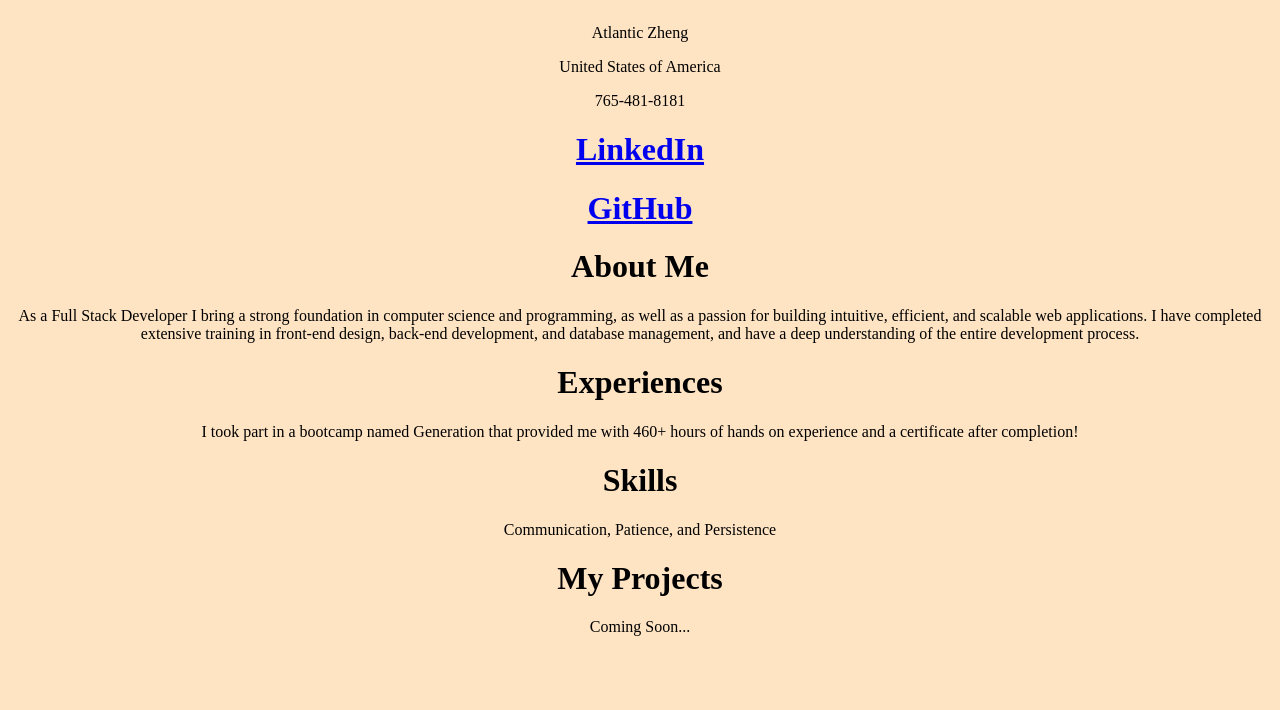
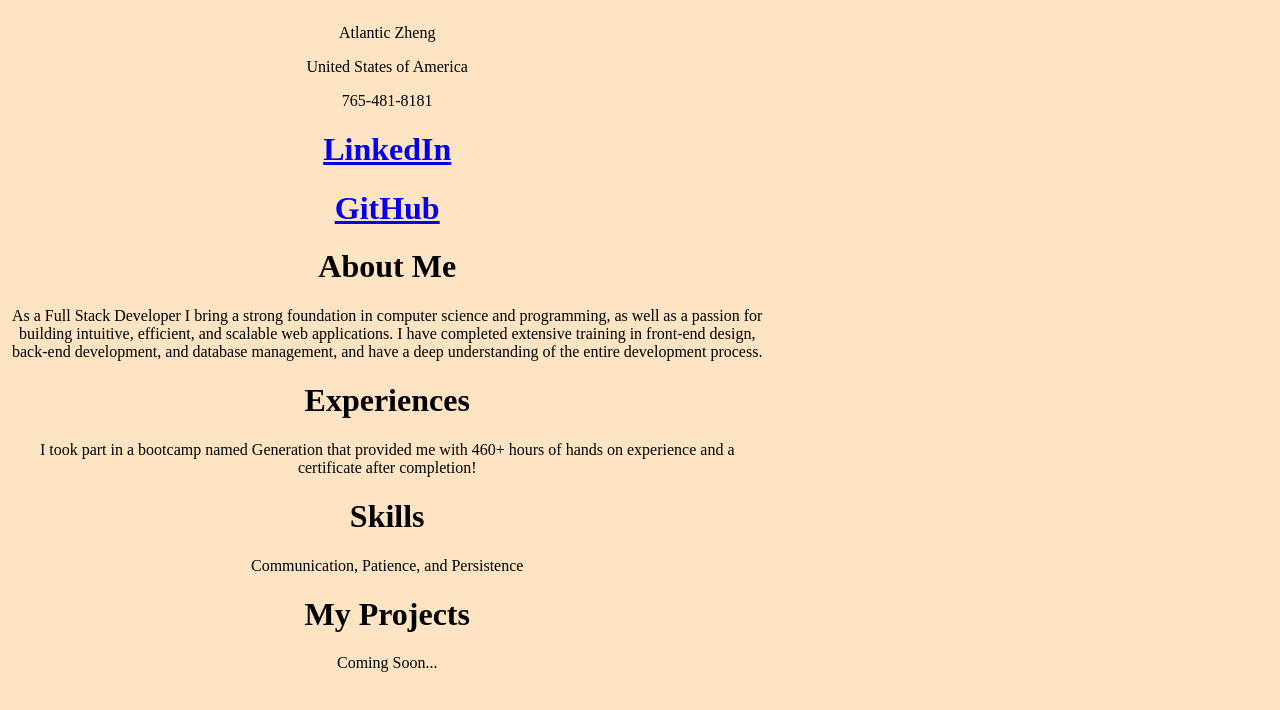
Before and after one commit to 0xAxew/Porfolio, a plain HTML site: page Atlantics Portfolio/index.html in a window 1280 px wide. Drawn offline with Linux system fonts and the light colour scheme.

Commit message:
Update style.css

```diff
--- a/Atlantics Portfolio/style.css
+++ b/Atlantics Portfolio/style.css
@@ -1,8 +1,12 @@
 .color {
-    width: 100%;
+    width: 60%;
     height: 1000px;
     overflow: hidden;
   }
   html {
     background-color: bisque;
   }
+body {
+    display: flex;
+    text-align: center;
+}
```
